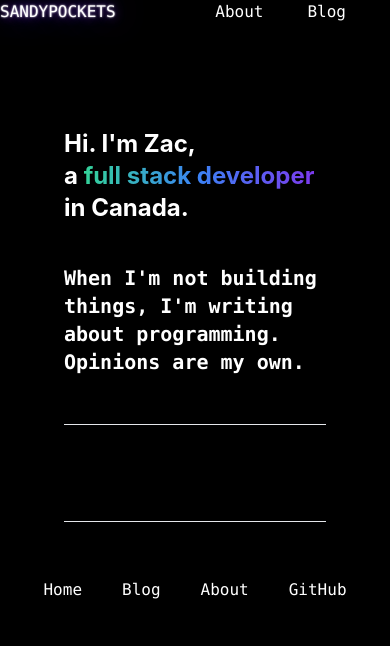
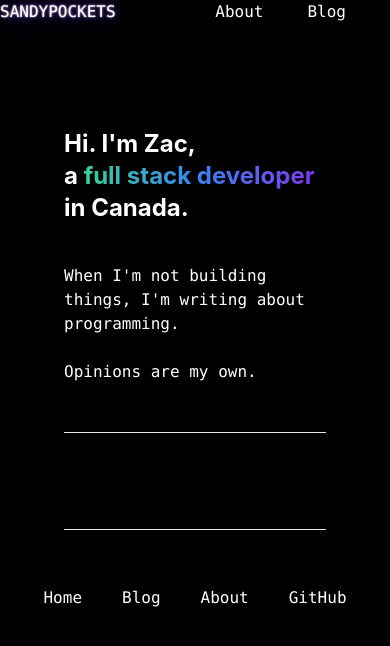
Before and after one commit to sandypockets/sandypockets-blog, a Next.js app: page / in a window 390 px wide. Shown: the top 646 px of the page. Built offline with nearby package versions, Linux system fonts and the light colour scheme; a web font is replaced by a local one.

Commit message:
Make responsive

```diff
--- a/components/hero/Tagline.jsx
+++ b/components/hero/Tagline.jsx
@@ -2,11 +2,13 @@ import SectionSeparator from "../utility/SectionSeparator";
 
 export default function Tagline() {
   return (
-    <div className="font-semi-bold font-mono sm:font-normal text-xl font-bold mt-10 mb-24">
+    <div className="font-mono font-normal text-m font-semi-bold sm:text-2xl md:text-3xl lg:text-4xl mt-10 sm:mb-24">
       <p>
         When I'm not building things, I'm writing about programming.{' '}
-        <br/>
-        Opinions are my own.
+        <p className="text-s sm:text-xl md:text-xl lg:text-2xl">
+          <br/>
+          Opinions are my own.
+        </p>
       </p>
       <SectionSeparator />
     </div>
```
